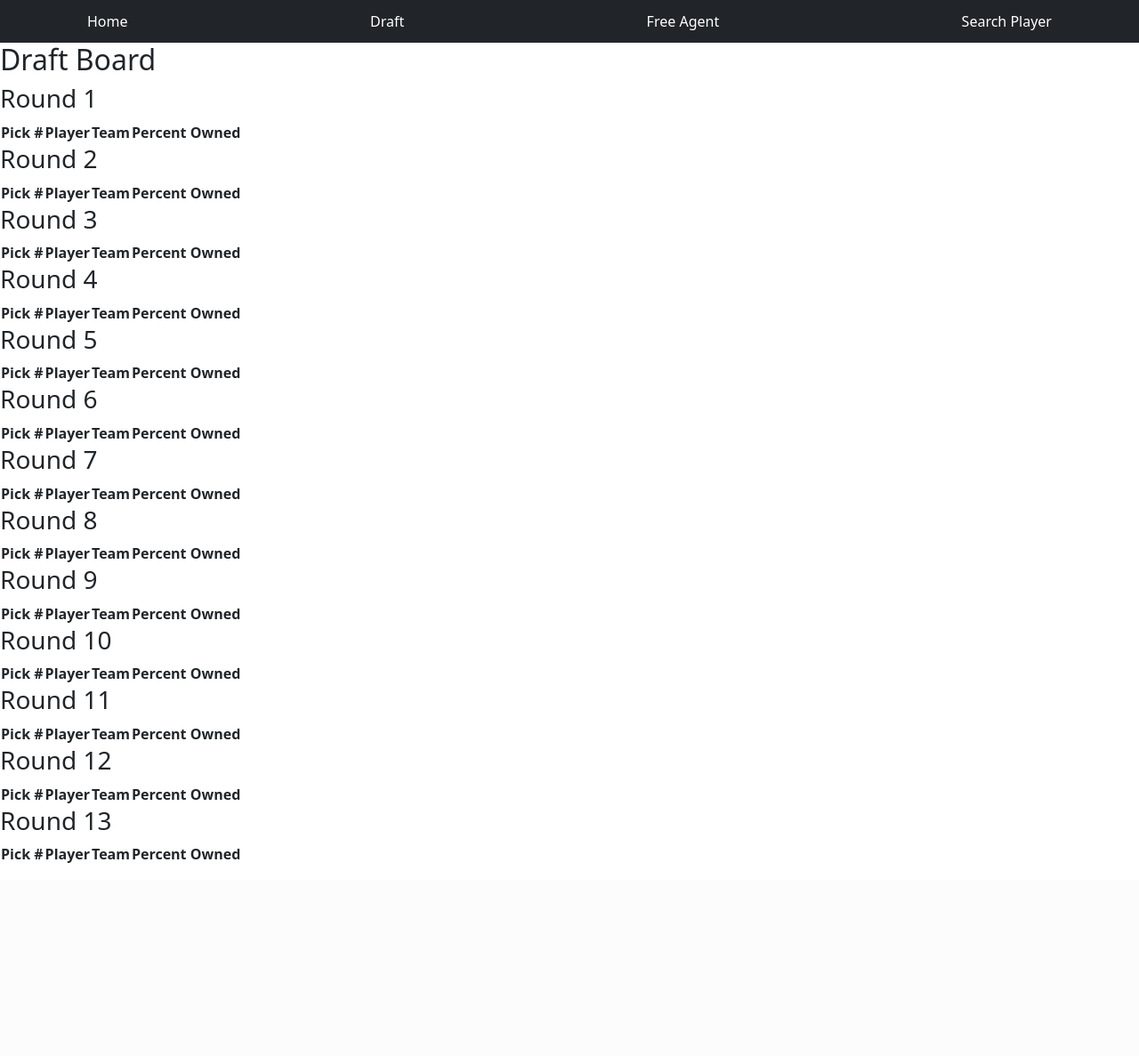
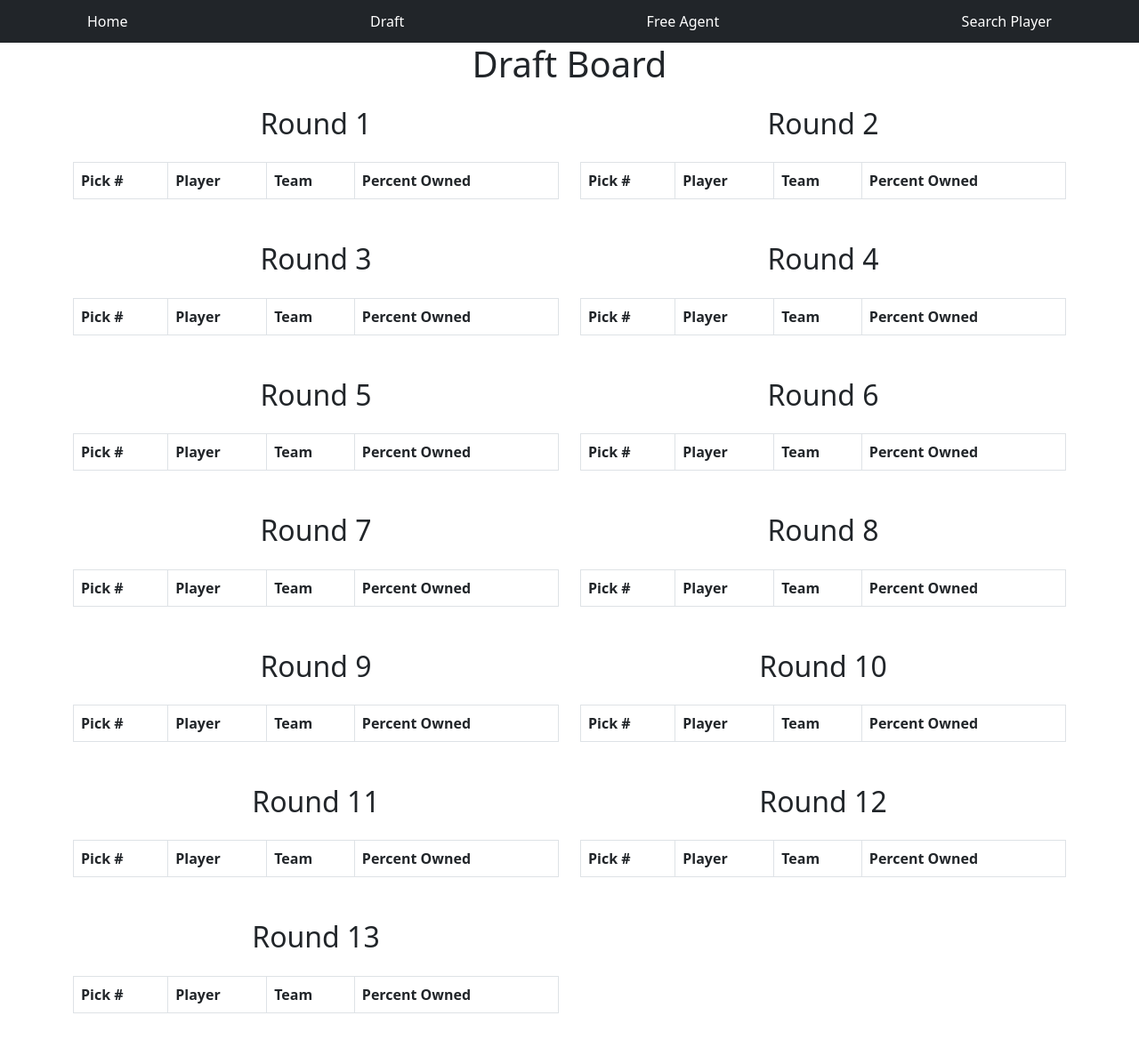
Before and after one commit to KevinVuong2001/Yahoo-NBA-Fantasy-League-Project, a Flask app: page /draft in a window 1280 px wide. Shown: the whole page at 89% size. Before the commit the page ends 970 px from the top, so only its background shows below. Run offline with Flask 3, Linux system fonts and the light colour scheme; data that the repository does not hold is empty.

Commit message:
Update Draft Page: Applied Bootstrap CSS

```diff
--- a/templates/draft.html
+++ b/templates/draft.html
@@ -1,15 +1,22 @@
 {% extends "layout.html" %}
 {% block content %}
-    <h2>Draft Board</h2>
+    <h1 class="mb-4 text-center">Draft Board</h2>
+    <div class="container">
+        <div class="row">
             {% for round_number, round_data in draft_board.items() %}
-        <h3>Round {{ round_number }}</h3>
-        <table>
+                <div class="col-md-6 mb-4">
+                    <div class="table-responsive">
+                        <h2 class="text-center mb-4">Round {{ round_number }}</h3>
+                        <table class="table table-bordered table-hover table-striped mb-4">
+                            <thead>
                                 <tr>
                                     <th>Pick #</th>
                                     <th>Player</th>
                                     <th>Team</th>
                                     <th>Percent Owned</th>
                                 </tr>
+                            </thead>
+                            <tbody>
                                 {% for pick_number, pick_data in round_data.items() %}
                                     <tr>
                                         <td>{{ pick_number }}</td>
@@ -18,7 +25,11 @@
                                         <td>{{ pick_data[2] }}</td>
                                     </tr>
                                 {% endfor %}
+                            </tbody>
                         </table>
+                    </div>
+                </div>
             {% endfor %}
-    <p>{{ entries }}</p>
+        </div>
+    </div>
 {% endblock %}
```
Also changed, not shown: templates/index.html (+4 -4 lines). Lines whose indentation alone changed are shown as unchanged.
